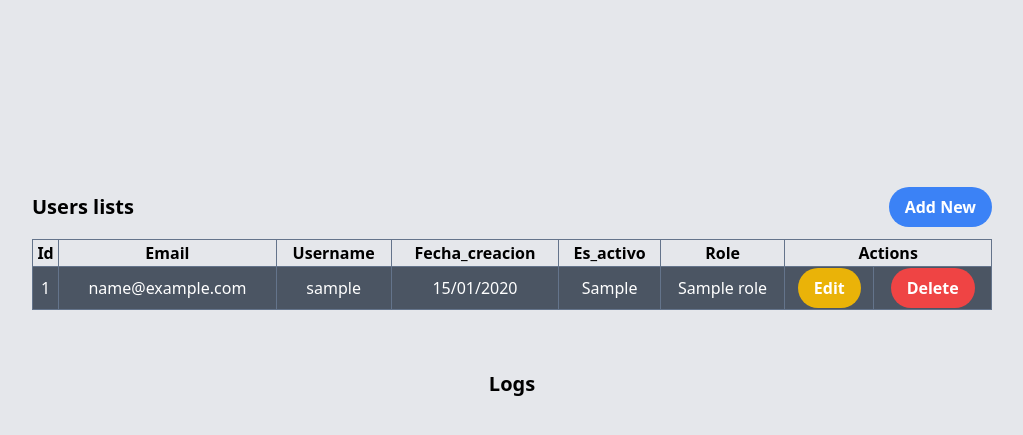
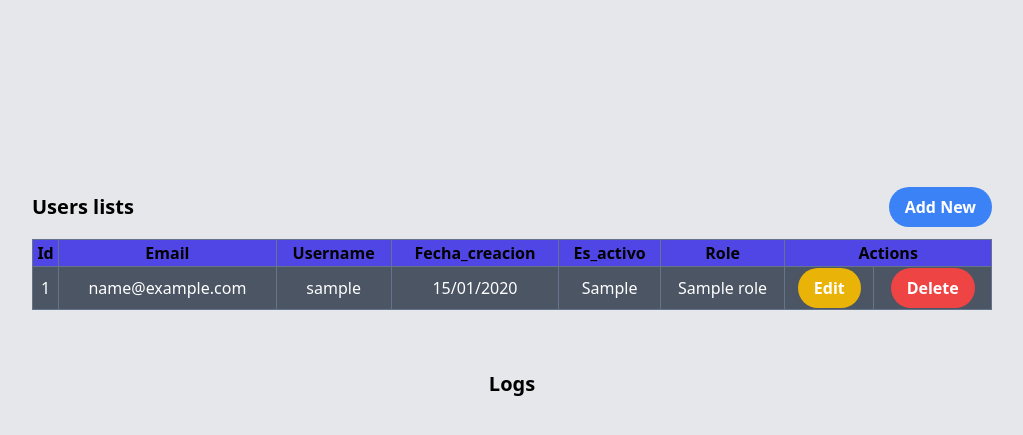
Before and after one commit to mgraneros/Login_PDS, a PHP site: page /home in a window 1280 px wide. Shown: the part 260-695 px from the top of the page, without its empty margins (128-1151 px from the left). Run offline with PHP 8.4, Linux system fonts and the light colour scheme; the visitor is signed in with stand-in values (Sample User, id 1); tables that the repository leaves empty or names only in its code hold one stand-in row (values such as "Sample post"); data that the repository does not hold is empty; some libraries are stand-ins or nearby versions.

Commit message:
Change thead bg-color

```diff
--- a/views/home.php
+++ b/views/home.php
@@ -48,7 +48,7 @@
             </div>
             <table class="table-auto border mt-3 border-slate-500 w-9/12 [&>tbody>*:nth-child(odd)]:text-white [&>tbody>*:nth-child(even)]:bg-white [&>tbody>*:nth-child(odd)]:bg-gray-600 [&>tbody>*:nth-child(even)]:text-black">
             <thead>
-                <tr>
+                <tr class="bg-indigo-600">
                 <?php foreach($ths as $th): ?>
                     <th class="border border-slate-500 capitalize"><?= $th ?></th>
                 <?php endforeach ?>
@@ -84,7 +84,7 @@
             </div>
             <table class="table-auto border mt-3 border-slate-500 w-9/12 [&>tbody>*:nth-child(odd)]:text-white [&>tbody>*:nth-child(even)]:bg-white [&>tbody>*:nth-child(odd)]:bg-gray-600 [&>tbody>*:nth-child(even)]:text-black">
             <thead>
-                <tr>
+                <tr class="bg-indigo-600">
                 <?php foreach($thsLogs as $thLog): ?>
                     <th class="border border-slate-500 capitalize"><?= $thLog ?></th>
                 <?php endforeach ?>
```
